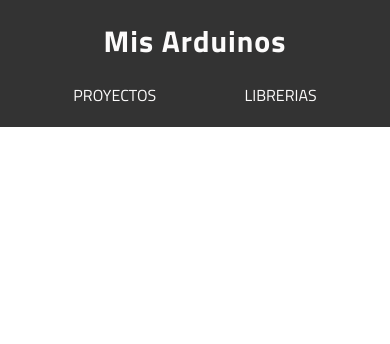
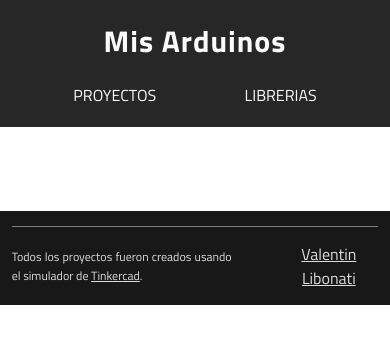
Before and after one commit to Libo033/miArduino, a Next.js app: page / in a window 390 px wide. Shown: the top 344 px of the page. Built offline with nearby package versions, Linux system fonts and the light colour scheme.

Commit message:
Footer componente creado

```diff
--- a/src/app/layout.tsx
+++ b/src/app/layout.tsx
@@ -2,6 +2,7 @@
 import "./globals.css";
 import type { Metadata } from "next";
 import { Titillium_Web } from "next/font/google";
+import Footer from "@/components/Footer";
 
 const titi = Titillium_Web({
   weight: ["200", "300", "400", "600", "700", "900"],
@@ -23,6 +24,7 @@
       <body className={titi.className}>
         <NavigationBar />
         {children}
+        <Footer />
       </body>
     </html>
   );
--- /dev/null
+++ b/src/app/page.module.css
@@ -0,0 +1,7 @@
+.page {
+  max-width: 1536px;
+  width: 100%;
+  margin-left: auto;
+  margin-right: auto;
+  height: 10vh;
+}
--- a/src/app/page.tsx
+++ b/src/app/page.tsx
@@ -2,8 +2,8 @@
 
 export default function Home() {
   return (
-    <div>
+    <main className={styles.page}>
 
-    </div>
+    </main>
   )
 }
--- /dev/null
+++ b/src/components/Footer.tsx
@@ -0,0 +1,33 @@
+import React from "react";
+import styles from "@/components/components.module.css";
+
+const Footer = () => {
+  return (
+    <footer className={styles.Footer}>
+      <div className={styles.Footer_container}>
+        <p className={styles.Footer_Text}>
+          Todos los proyectos fueron creados usando el simulador de&nbsp;
+          <a
+            className={styles.Footer_pageLink}
+            target="_blank"
+            rel="noreferrer noopener"
+            href="https://www.tinkercad.com/"
+          >
+            Tinkercad
+          </a>
+          .
+        </p>
+        <a
+          className={styles.Footer_pageLink}
+          target="_blank"
+          rel="noreferrer noopener"
+          href="https://valentinlibonat33.vercel.app/"
+        >
+          Valentin Libonati
+        </a>
+      </div>
+    </footer>
+  );
+};
+
+export default Footer;
--- a/src/components/components.module.css
+++ b/src/components/components.module.css
@@ -7,13 +7,14 @@
     #649CE5
 */
 
+/*#region NAVIGATION BAR */
 .NavigationBar {
+  max-width: 1536px;
   width: 100%;
   height: 12vh;
-  background-color: #333333;
+  background-color: #272727;
   display: flex;
   justify-content: space-between;
-  max-width: 1536px;
   margin-left: auto;
   margin-right: auto;
 }
@@ -61,14 +62,50 @@
   text-decoration: none;
   color: #fcfbfb;
 }
+/*#endregion */
+
+/*#region FOOTER */
+.Footer {
+  max-width: 1536px;
+  width: 100%;
+  height: fit-content;
+  background-color: #181818;
+  display: flex;
+  flex-direction: column;
+  margin-left: auto;
+  margin-right: auto;
+  padding-inline: 3%;
+}
+
+.Footer_Text {
+  color: gainsboro;
+  font-size: 15px;
+}
+
+.Footer_container {
+  border-top: 1px solid gray;
+  display: flex;
+  justify-content: space-between;
+  align-items: center;
+  padding: 15px 0px;
+  margin-top: 15px;
+}
+
+.Footer_pageLink {
+  color: gainsboro;
+}
+/*#endregion */
 
 @media (min-width: 360px) and (max-width: 950px) and (max-height: 420px) and (orientation: landscape) {
+  /*#region NAVIGATION BAR */
   .NavigationBar {
     height: 18vh;
   }
+  /*#endregion */
 }
 
 @media (min-width: 768px) and (max-width: 1024px) {
+  /*#region NAVIGATION BAR */
   .NavigationBar_logoContainer {
     width: 33%;
   }
@@ -76,9 +113,11 @@
   .NavigationBar_listUl {
     width: 39%;
   }
+  /*#endregion */
 }
 
 @media (min-width: 210px) and (max-width: 767px) and (orientation: portrait) {
+  /*#region NAVIGATION BAR */
   .NavigationBar {
     height: 15vh;
     flex-direction: column;
@@ -92,4 +131,41 @@
   .NavigationBar_listUl {
     width: 100%;
   }
+  /*#endregion */
+
+  /*#region FOOTER */
+  .Footer {
+    max-width: 1536px;
+    width: 100%;
+    height: fit-content;
+    background-color: #181818;
+    display: flex;
+    flex-direction: column;
+    margin-left: auto;
+    margin-right: auto;
+    padding-inline: 3%;
+  }
+
+  .Footer_Text {
+    color: gainsboro;
+    font-size: 12px;
+
+    width: 60%;
+    text-align: justify;
+  }
+
+  .Footer_container {
+    border-top: 1px solid gray;
+    display: flex;
+    justify-content: space-between;
+    align-items: center;
+    padding: 15px 0px;
+    margin-top: 15px;
+  }
+
+  .Footer_pageLink {
+    width: 27%;
+    text-align: center;
+  }
+  /*#endregion */
 }
```
